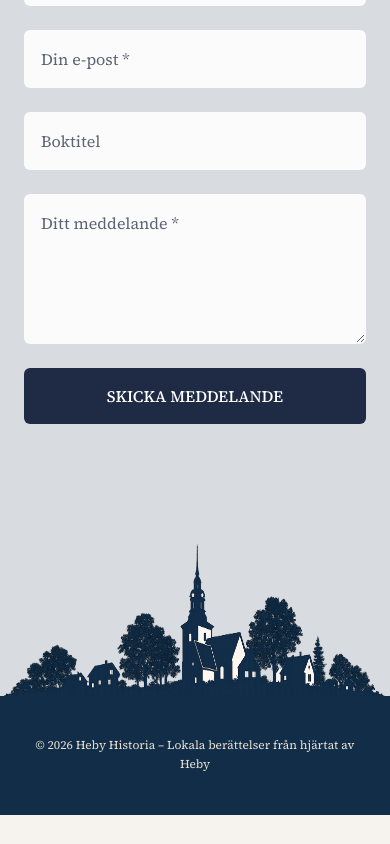
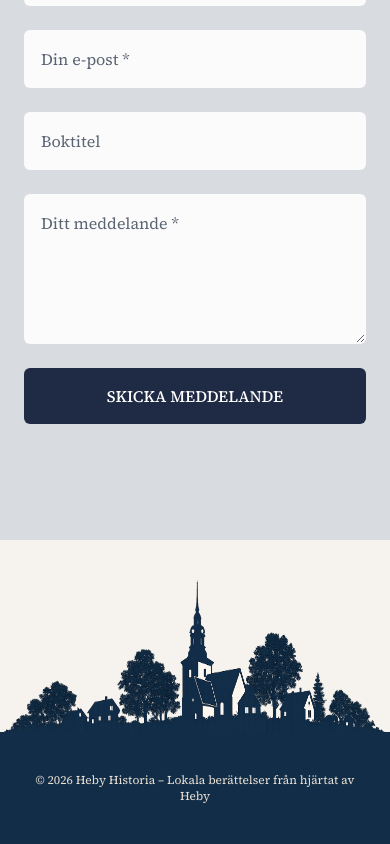
Before and after one commit to jennymakki/anderseklund, a Next.js app: page / in a window 390 px wide. Shown: the part 4612-5456 px from the top of the page. Before the commit the page ends 5427 px from the top, so only its background shows below. Built offline with nearby package versions, Linux system fonts and the light colour scheme; a web font is replaced by a local one.

Commit message:
fixing img phone bug

```diff
--- a/app/components/blocks/Footer.tsx
+++ b/app/components/blocks/Footer.tsx
@@ -1,8 +1,8 @@
 export default function Footer() {
   return (
-    <footer className="w-full pt-16">
+    <footer className="w-full pt-24">
 
-      <div className="flex justify-center pt-3 bg-[#D8DBDF]  -mt-20">
+      <div className="flex justify-center -mt-16">
         <img
           src="/siluett.png"
           alt="Heby Historia"
@@ -10,8 +10,8 @@ export default function Footer() {
         />
       </div>
 
-      <div className="mx-auto max-w-auto bg-[#122D48] px-6 md:px-20 py-10">
-        <p className="text-[var(--color-beige)] text-xs md:text-sm leading-relaxed text-center">
+      <div className="px-6  bg-[#122D48] md:px-20 py-10 text-center">
+        <p className="text-[var(--color-beige)] text-xs md:text-sm">
           © {new Date().getFullYear()} Heby Historia – Lokala berättelser från hjärtat av Heby
         </p>
       </div>
```
